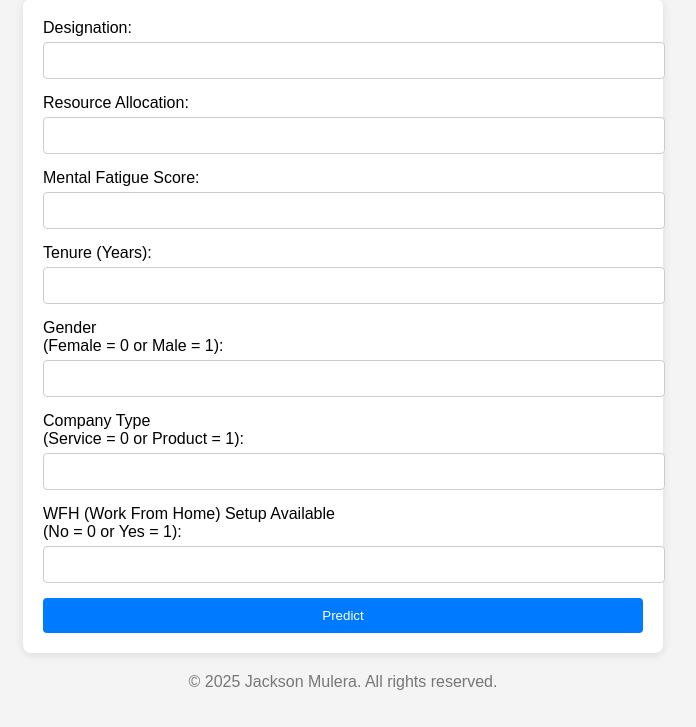
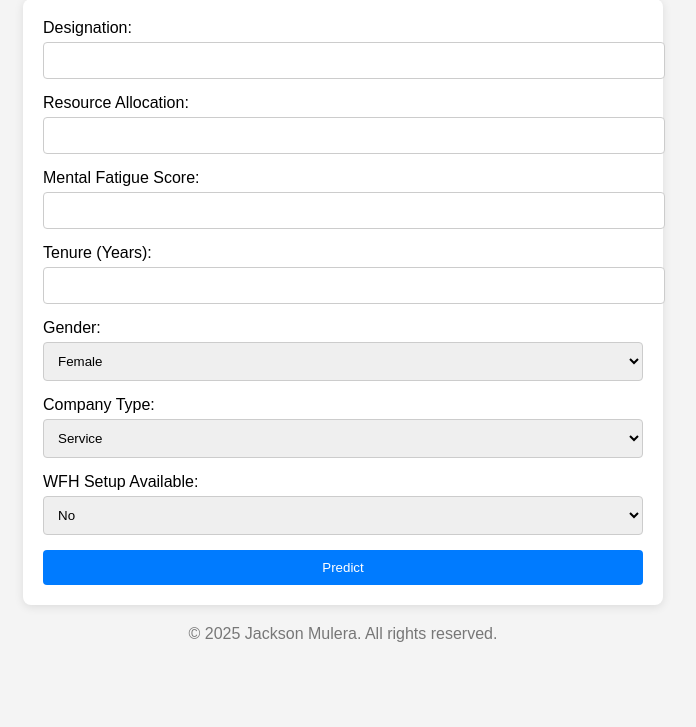
Before and after one commit to allanstar-byte/ML, a Django app: page / in a window 1280 px wide. Shown: the part 101-828 px from the top of the page, without its empty margins (297-993 px from the left). After the commit the page ends 743 px from the top, so only its background shows below. Run offline with Django 5.2, Linux system fonts and the light colour scheme; parts of the project's set-up code (start-up, migrations or seed data) failed here and were passed over.

Commit message:
UI Changes

```diff
--- a/modelapp/templates/modelapp/index.html
+++ b/modelapp/templates/modelapp/index.html
@@ -21,25 +21,31 @@
             <label for="mental_fatigue_score" style="display: block; margin-bottom: 5px;">Mental Fatigue Score:</label>
             <input type="text" id="mental_fatigue_score" name="mental_fatigue_score" required style="width: 100%; padding: 10px; border: 1px solid #ccc; border-radius: 4px;">
         </div>
-        {% comment %} <div style="margin-bottom: 15px;">
-            <label for="burn_rate" style="display: block; margin-bottom: 5px;">Burn Rate:</label>
-            <input type="text" id="burn_rate" name="burn_rate" required style="width: 100%; padding: 10px; border: 1px solid #ccc; border-radius: 4px;">
-        </div> {% endcomment %}
+
         <div style="margin-bottom: 15px;">
             <label for="tenure" style="display: block; margin-bottom: 5px;">Tenure (Years):</label>
             <input type="text" id="tenure" name="tenure" required style="width: 100%; padding: 10px; border: 1px solid #ccc; border-radius: 4px;">
         </div>
         <div style="margin-bottom: 15px;">
-            <label for="gender_encoded" style="display: block; margin-bottom: 5px;">Gender <br> (Female = 0 or Male = 1):</label>
-            <input type="text" id="gender_encoded" name="gender_encoded" required style="width: 100%; padding: 10px; border: 1px solid #ccc; border-radius: 4px;">
+            <label for="gender_encoded" style="display: block; margin-bottom: 5px;">Gender:</label>
+            <select id="gender_encoded" name="gender_encoded" required style="width: 100%; padding: 10px; border: 1px solid #ccc; border-radius: 4px;">
+                <option value="0">Female</option>
+                <option value="1">Male</option>
+            </select>
         </div>
         <div style="margin-bottom: 15px;">
-            <label for="company_type_encoded" style="display: block; margin-bottom: 5px;">Company Type <br> (Service = 0 or Product = 1):</label>
-            <input type="text" id="company_type_encoded" name="company_type_encoded" required style="width: 100%; padding: 10px; border: 1px solid #ccc; border-radius: 4px;">
+            <label for="company_type_encoded" style="display: block; margin-bottom: 5px;">Company Type:</label>
+            <select id="company_type_encoded" name="company_type_encoded" required style="width: 100%; padding: 10px; border: 1px solid #ccc; border-radius: 4px;">
+                <option value="0">Service</option>
+                <option value="1">Product</option>
+            </select>
         </div>
         <div style="margin-bottom: 15px;">
-            <label for="wfh_setup_available_encoded" style="display: block; margin-bottom: 5px;">WFH (Work From Home) Setup Available <br> (No = 0 or Yes = 1):</label>
-            <input type="text" id="wfh_setup_available_encoded" name="wfh_setup_available_encoded" required style="width: 100%; padding: 10px; border: 1px solid #ccc; border-radius: 4px;">
+            <label for="wfh_setup_available_encoded" style="display: block; margin-bottom: 5px;">WFH Setup Available:</label>
+            <select id="wfh_setup_available_encoded" name="wfh_setup_available_encoded" required style="width: 100%; padding: 10px; border: 1px solid #ccc; border-radius: 4px;">
+                <option value="0">No</option>
+                <option value="1">Yes</option>
+            </select>
         </div>
         <button type="submit" style="width: 100%; padding: 10px; background: #007BFF; color: white; border: none; border-radius: 4px; cursor: pointer;">Predict</button>
     </form>
```
